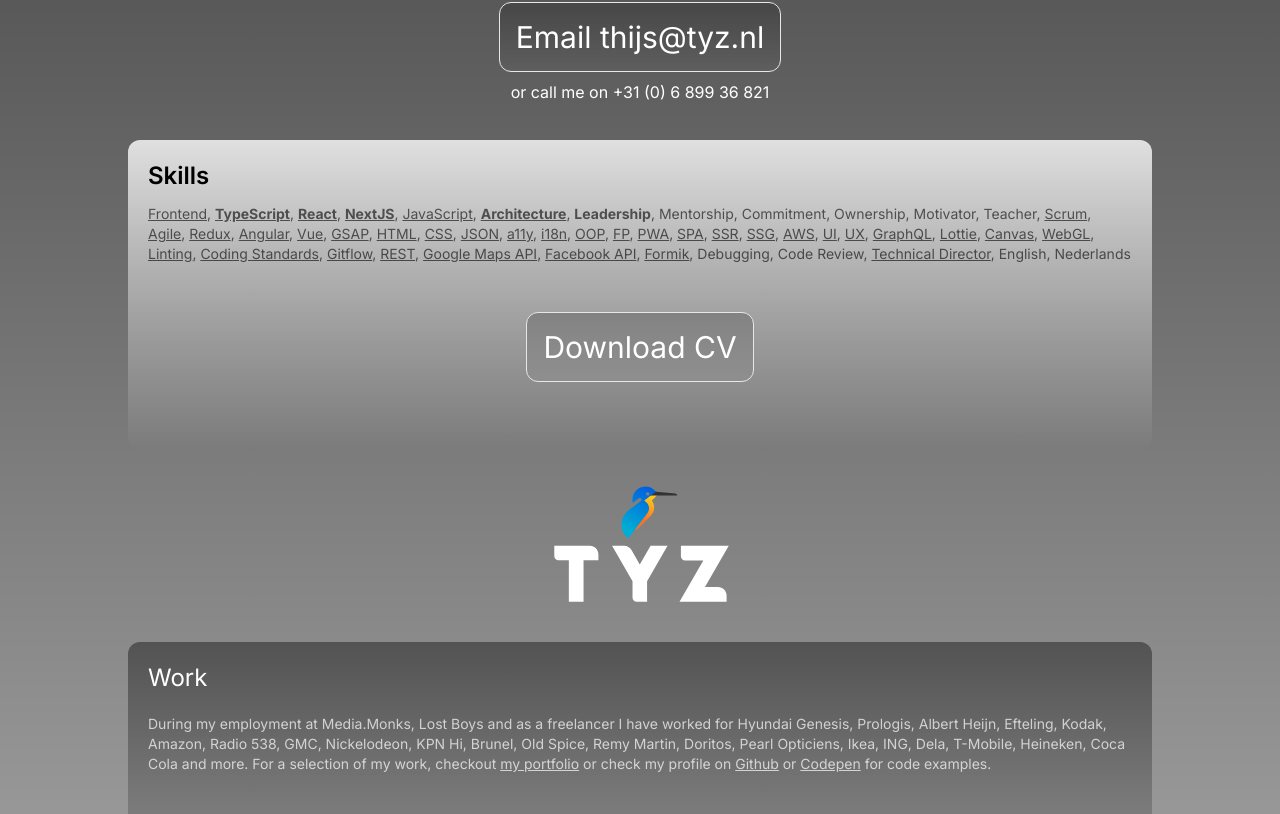
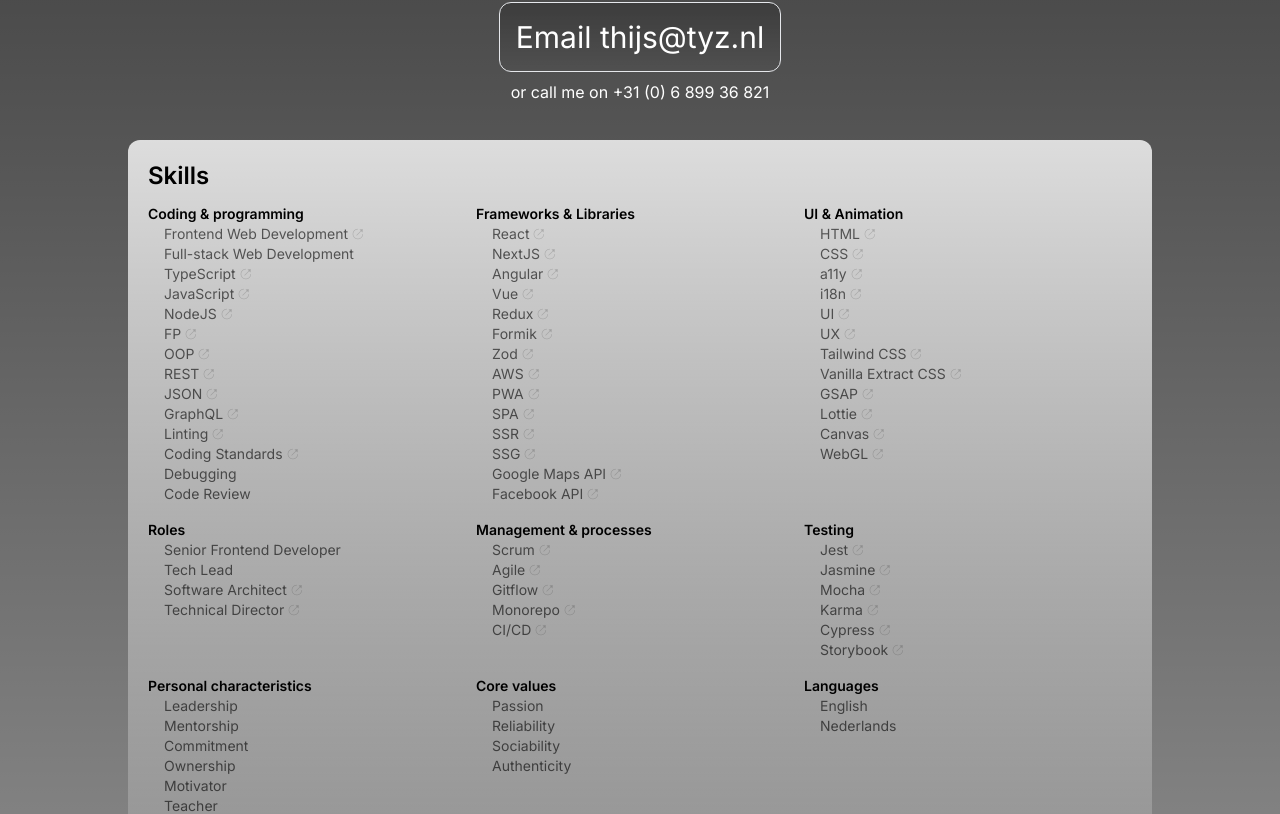
Before and after one commit to ThijsTyZ/tyz, a Next.js app: page / in a window 1280 px wide. Shown: the part 1146-1960 px from the top of the page. Built offline with nearby package versions, Linux system fonts and the light colour scheme.

Commit message:
Update skills section

```diff
--- a/src/app/data/copy.ts
+++ b/src/app/data/copy.ts
@@ -110,12 +110,22 @@
   isHighlighted?: boolean;
 };
 
-export const skills: ReadonlyArray<Skill> = [
+export const skills: ReadonlyArray<{
+  group: string;
+  skills: ReadonlyArray<Skill>;
+}> = [
   {
-    name: 'Frontend',
+    group: 'Coding & programming',
+    skills: [
+      {
+        name: 'Frontend Web Development',
         href: 'https://en.wikipedia.org/wiki/Front-end_web_development',
-    description: 'Frontend Web Development',
         alternatives: ['Front End', 'Front-end', 'Web Development'],
+        isHighlighted: true,
+      },
+      {
+        name: 'Full-stack Web Development',
+        alternatives: ['Full-stack'],
       },
       {
         name: 'TypeScript',
@@ -123,6 +133,52 @@
         alternatives: ['TS'],
         isHighlighted: true,
       },
+      {
+        name: 'JavaScript',
+        href: 'https://en.wikipedia.org/wiki/JavaScript',
+        alternatives: ['JS'],
+      },
+      {
+        name: 'NodeJS',
+        href: 'https://nodejs.org/',
+        description:
+          'Node.js® is an open-source, cross-platform JavaScript runtime environment.',
+        alternatives: ['Node', 'Node.JS'],
+      },
+      {
+        name: 'FP',
+        href: 'https://en.wikipedia.org/wiki/Functional_programming',
+        description: 'Functional programming',
+      },
+      {
+        name: 'OOP',
+        href: 'https://en.wikipedia.org/wiki/Object-oriented_programming',
+        description: 'Object-Oriented Programming',
+      },
+      {
+        name: 'REST',
+        href: 'https://en.wikipedia.org/wiki/Representational_state_transfer',
+        description: 'Representational state transfer',
+      },
+      {
+        name: 'JSON',
+        description: 'JavaScript Object Notation',
+        href: 'https://www.json.org/json-en.html',
+      },
+      { name: 'GraphQL', href: 'https://en.wikipedia.org/wiki/GraphQL' },
+      { name: 'Linting', href: 'https://github.com/mediamonks/eslint-config' },
+      {
+        name: 'Coding Standards',
+        href: 'https://github.com/mediamonks/frontend-coding-standards',
+      },
+
+      { name: 'Debugging' },
+      { name: 'Code Review' },
+    ],
+  },
+  {
+    group: 'Frameworks & Libraries',
+    skills: [
       {
         name: 'React',
         href: 'https://react.dev/',
@@ -136,79 +192,32 @@
         isHighlighted: true,
       },
       {
-    name: 'JavaScript',
-    href: 'https://en.wikipedia.org/wiki/JavaScript',
-    alternatives: ['JS'],
-  },
-  {
-    name: 'Architecture',
-    href: 'https://en.wikipedia.org/wiki/Software_architecture',
-    description: 'Software Architecture',
-    isHighlighted: true,
-  },
-  { name: 'Leadership', isHighlighted: true },
-  { name: 'Mentorship' },
-  { name: 'Commitment' },
-  { name: 'Ownership' },
-  { name: 'Motivator' },
-  { name: 'Teacher' },
-  {
-    name: 'Scrum',
-    href: 'https://en.wikipedia.org/wiki/Scrum_(software_development)',
-    description: 'Scrum Software Development',
-  },
-  {
-    name: 'Agile',
-    href: 'https://en.wikipedia.org/wiki/Agile_management',
-    description: 'Agile manegement',
-  },
-  { name: 'Redux', href: 'https://redux.js.org/' },
-  {
         name: 'Angular',
         href: 'https://angular.io/',
         alternatives: ['AngularJS', 'AngularTS'],
       },
-  { name: 'Vue', href: 'https://vuejs.org/', alternatives: ['VueJS', 'VueTS'] },
       {
-    name: 'GSAP',
-    href: 'https://greensock.com/gsap/',
-    description: 'Green Sock Animation Platform',
-    alternatives: ['TweenLite', 'TweenMax'],
+        name: 'Vue',
+        href: 'https://vuejs.org/',
+        alternatives: ['VueJS', 'VueTS'],
+      },
+      { name: 'Redux', href: 'https://redux.js.org/' },
+      {
+        name: 'Formik',
+        href: 'https://formik.org/',
+        description: 'Form library for React',
       },
       {
-    name: 'HTML',
-    description: 'HyperText Markup Language',
-    href: 'https://en.wikipedia.org/wiki/HTML',
+        name: 'Zod',
+        href: 'https://zod.dev/',
+        description:
+          'TypeScript-first schema validation with static type inference',
       },
       {
-    name: 'CSS',
-    description: 'Cascading Style Sheets',
-    href: 'https://en.wikipedia.org/wiki/CSS',
-  },
-  {
-    name: 'JSON',
-    description: 'JavaScript Object Notation',
-    href: 'https://www.json.org/json-en.html',
-  },
-  {
-    name: 'a11y',
-    href: 'https://developer.mozilla.org/en-US/docs/Web/Accessibility',
-    description: 'Accessibility',
-  },
-  {
-    name: 'i18n',
-    href: 'https://en.wikipedia.org/wiki/Internationalization_and_localization',
-    description: 'Internationalization and localization',
-  },
-  {
-    name: 'OOP',
-    href: 'https://en.wikipedia.org/wiki/Object-oriented_programming',
-    description: 'Object-Oriented Programming',
-  },
-  {
-    name: 'FP',
-    href: 'https://en.wikipedia.org/wiki/Functional_programming',
-    description: 'Functional programming',
+        name: 'AWS',
+        href: 'https://aws.amazon.com/',
+        description: 'Amazon Web Services',
+        alternatives: ['Cloud Computing Services'],
       },
       {
         name: 'PWA',
@@ -229,49 +238,6 @@
         name: 'SSG',
         href: 'https://en.wikipedia.org/wiki/Static_site_generator',
         description: 'Static Site Generator',
-  },
-  {
-    name: 'AWS',
-    href: 'https://aws.amazon.com/',
-    description: 'Amazon Web Services',
-    alternatives: ['Cloud Computing Services'],
-  },
-  {
-    name: 'UI',
-    href: 'https://en.wikipedia.org/wiki/User_interface',
-    description: 'User Interface',
-  },
-  {
-    name: 'UX',
-    href: 'https://en.wikipedia.org/wiki/User_experience',
-    description: 'User Experience',
-  },
-  { name: 'GraphQL', href: 'https://en.wikipedia.org/wiki/GraphQL' },
-  { name: 'Lottie', href: 'https://airbnb.design/lottie/' },
-  {
-    name: 'Canvas',
-    href: 'https://developer.mozilla.org/en-US/docs/Web/API/Canvas_API',
-    description: 'Canvas API',
-  },
-  {
-    name: 'WebGL',
-    href: 'https://developer.mozilla.org/en-US/docs/Web/API/WebGL_API',
-    description: 'WebGL: 2D and 3D graphics for the web',
-  },
-  { name: 'Linting', href: 'https://github.com/mediamonks/eslint-config' },
-  {
-    name: 'Coding Standards',
-    href: 'https://github.com/mediamonks/frontend-coding-standards',
-  },
-  {
-    name: 'Gitflow',
-    href: 'https://www.atlassian.com/git/tutorials/comparing-workflows/gitflow-workflow',
-    description: 'Gitflow Workflow',
-  },
-  {
-    name: 'REST',
-    href: 'https://en.wikipedia.org/wiki/Representational_state_transfer',
-    description: 'Representational state transfer',
       },
       {
         name: 'Google Maps API',
@@ -296,20 +262,203 @@
         href: 'https://developers.facebook.com/docs/',
         alternatives: ['Meta App Development', 'Graph API'],
       },
+    ],
+  },
   {
-    name: 'Formik',
-    href: 'https://formik.org/',
-    description: 'Form library for React',
+    group: 'UI & Animation',
+    skills: [
+      {
+        name: 'HTML',
+        description: 'HyperText Markup Language',
+        href: 'https://en.wikipedia.org/wiki/HTML',
       },
-  { name: 'Debugging' },
-  { name: 'Code Review' },
+      {
+        name: 'CSS',
+        description: 'Cascading Style Sheets',
+        href: 'https://en.wikipedia.org/wiki/CSS',
+      },
+
+      {
+        name: 'a11y',
+        href: 'https://developer.mozilla.org/en-US/docs/Web/Accessibility',
+        description: 'Accessibility',
+      },
+      {
+        name: 'i18n',
+        href: 'https://en.wikipedia.org/wiki/Internationalization_and_localization',
+        description: 'Internationalization and localization',
+      },
+      {
+        name: 'UI',
+        href: 'https://en.wikipedia.org/wiki/User_interface',
+        description: 'User Interface',
+      },
+      {
+        name: 'UX',
+        href: 'https://en.wikipedia.org/wiki/User_experience',
+        description: 'User Experience',
+      },
+      {
+        name: 'Tailwind CSS',
+        href: 'https://tailwindcss.com/',
+        alternatives: ['Tailwind'],
+        description:
+          'A utility-first CSS framework packed with classes like flex, pt-4, text-center and rotate-90 that can be composed to build any design, directly in your markup.',
+      },
+      {
+        name: 'Vanilla Extract CSS',
+        href: 'https://vanilla-extract.style/',
+        description: 'Zero-runtime Stylesheets in TypeScript.',
+      },
+      {
+        name: 'GSAP',
+        href: 'https://greensock.com/gsap/',
+        description: 'Green Sock Animation Platform',
+        alternatives: ['TweenLite', 'TweenMax'],
+      },
+      { name: 'Lottie', href: 'https://airbnb.design/lottie/' },
+      {
+        name: 'Canvas',
+        href: 'https://developer.mozilla.org/en-US/docs/Web/API/Canvas_API',
+        description: 'Canvas API',
+      },
+      {
+        name: 'WebGL',
+        href: 'https://developer.mozilla.org/en-US/docs/Web/API/WebGL_API',
+        description: 'WebGL: 2D and 3D graphics for the web',
+      },
+    ],
+  },
+  {
+    group: 'Roles',
+    skills: [
+      {
+        name: 'Senior Frontend Developer',
+        alternatives: ['Principal Frontend Developer'],
+        isHighlighted: true,
+      },
+      {
+        name: 'Tech Lead',
+        alternatives: ['Lead Developer', 'Lead Frontend Developer'],
+        isHighlighted: true,
+      },
+      {
+        name: 'Software Architect',
+        href: 'https://en.wikipedia.org/wiki/Software_architecture',
+        isHighlighted: true,
+      },
       {
         name: 'Technical Director',
         href: 'https://en.wikipedia.org/wiki/Technical_director',
         alternatives: ['TD'],
+        isHighlighted: true,
       },
+    ],
+  },
+  {
+    group: 'Management & processes',
+    skills: [
+      {
+        name: 'Scrum',
+        href: 'https://en.wikipedia.org/wiki/Scrum_(software_development)',
+        description: 'Scrum Software Development',
+      },
+      {
+        name: 'Agile',
+        href: 'https://en.wikipedia.org/wiki/Agile_management',
+        description: 'Agile manegement',
+      },
+      {
+        name: 'Gitflow',
+        href: 'https://www.atlassian.com/git/tutorials/comparing-workflows/gitflow-workflow',
+        description: 'Gitflow Workflow',
+      },
+      {
+        name: 'Monorepo',
+        href: 'https://en.wikipedia.org/wiki/Monorepo',
+        description:
+          'In version-control systems, a software-development strategy in which the code for a number of projects is stored in the same repository.',
+      },
+      {
+        name: 'CI/CD',
+        href: 'https://en.wikipedia.org/wiki/CI/CD',
+        description: 'Continuous integration (CI) and continuous delivery (CD)',
+        alternatives: [
+          'Continuous Integration',
+          'Continuous Delivery',
+          'Continuous Deployment',
+        ],
+      },
+    ],
+  },
+  {
+    group: 'Testing',
+    skills: [
+      {
+        name: 'Jest',
+        href: 'https://jestjs.io/',
+        description:
+          'Jest is a delightful JavaScript Testing Framework with a focus on simplicity.',
+      },
+      {
+        name: 'Jasmine',
+        href: 'https://jasmine.github.io/',
+        description:
+          'Jasmine is a behavior-driven development framework for testing JavaScript code.',
+      },
+      {
+        name: 'Mocha',
+        href: 'https://mochajs.org/',
+        description:
+          'Mocha is a feature-rich JavaScript test framework running on Node.js and in the browser',
+      },
+      { name: 'Karma', href: 'https://karma-runner.github.io/' },
+      { name: 'Cypress', href: 'https://www.cypress.io/' },
+      {
+        name: 'Storybook',
+        href: 'https://storybook.js.org/',
+        description:
+          'Storybook is a frontend workshop for building UI components and pages in isolation.',
+      },
+    ],
+  },
+  {
+    group: 'Personal characteristics',
+    skills: [
+      { name: 'Leadership', isHighlighted: true },
+      { name: 'Mentorship' },
+      { name: 'Commitment' },
+      { name: 'Ownership' },
+      { name: 'Motivator' },
+      { name: 'Teacher' },
+    ],
+  },
+
+  {
+    group: 'Core values',
+    skills: [
+      { name: 'Passion', description: 'deep enthusiasm and dedication.' },
+      {
+        name: 'Reliability',
+        description: 'consistent dependability and trustworthiness.\n',
+      },
+      {
+        name: 'Sociability',
+        description: 'valuing meaningful connections with others',
+      },
+      {
+        name: 'Authenticity',
+        description: 'embracing and expressing true self\n',
+      },
+    ],
+  },
+  {
+    group: 'Languages',
+    skills: [
       { name: 'English', alternatives: ['EN', 'Engels'] },
       { name: 'Nederlands', alternatives: ['Dutch', 'NL'] },
+    ],
+  },
 ] as const;
 
 export const keywords: Array<string> = [
@@ -318,13 +467,21 @@
   'Freelance',
   'Interim Frontend Lead',
   'Interim Tech Lead',
+  'Frontend expert',
   'Developer',
+  'Frontend Developer',
+  'Senior Frontend Developer',
+  'Principal Frontend Developer',
+  'Senior Full-stack Developer',
   'Development',
   'Website',
-  ...skills.flatMap<string>(
+  // eslint-disable-next-line @typescript-eslint/no-shadow
+  ...skills.flatMap<string>(({ skills }) =>
+    skills.flatMap(
       // eslint-disable-next-line @typescript-eslint/no-shadow
       ({ name, description, alternatives = [] }) =>
         [name, description, ...alternatives].filter(Boolean) as Array<string>,
+    ),
   ),
 ];
 
--- a/src/app/page.tsx
+++ b/src/app/page.tsx
@@ -1,5 +1,5 @@
 import Link from 'next/link';
-import { type ReactElement, Fragment } from 'react';
+import { type ReactElement } from 'react';
 import ArticleBlock from '@/app/components/ArticleBlock';
 import { Cta } from '@/app/components/Cta';
 import { Hero } from '@/app/components/Hero';
@@ -47,34 +47,39 @@
       {/**/}
 
       {/* Skills */}
-      <section className="p-5 mt-4 relative flex flex-col bg-gradient-to-r lg:bg-gradient-to-b from-[rgba(255,255,255,0.8)] to-transparent rounded-xl text-black">
+      <section className="p-5 mt-4 relative  bg-gradient-to-r lg:bg-gradient-to-b from-[rgba(255,255,255,0.8)] to-transparent rounded-xl text-black w-full">
         <h2 className="mb-3 text-2xl font-semibold">Skills</h2>
-        <p className="text-sm">
-          {skills.map(({ name, href, description, isHighlighted }, index) => (
-            <Fragment key={name}>
-              {Boolean(index) && <span className="opacity-60">, </span>}
+
+        <ul className="text-sm grid lg:grid-cols-3 grid-cols-2">
+          {/* eslint-disable-next-line @typescript-eslint/no-shadow */}
+          {skills.map(({ group, skills }) => (
+            <li key={group}>
+              <span className="font-semibold">{group}</span>
+              <ul className="ml-4 mb-4">
+                {skills.map(({ name, href, description }) => (
+                  <li key={name}>
                     {href ? (
                       <Link
                         href={`${href}`}
                         title={description ?? name}
                         target={href.startsWith('http') ? '_blank' : '_self'}
                         rel="noreferrer"
-                  className={`opacity-60 hover:opacity-100 underline ${
-                    isHighlighted ? 'font-bold' : ''
-                  }`}
+                        className="opacity-60 hover:opacity-100"
                       >
-                  {name}
+                        {name}{' '}
+                        <span className="inline-block rotate-90 opacity-30">
+                          ⎋
+                        </span>
                       </Link>
                     ) : (
-                <span
-                  className={`opacity-60 ${isHighlighted ? 'font-bold' : ''}`}
-                >
-                  {name}
-                </span>
+                      <span className="opacity-60">{name}</span>
                     )}
-            </Fragment>
+                  </li>
                 ))}
-        </p>
+              </ul>
+            </li>
+          ))}
+        </ul>
 
         <div className="flex flex-col lg:place-items-center py-10">
           <Cta
```
Lines whose indentation alone changed are shown as unchanged.
